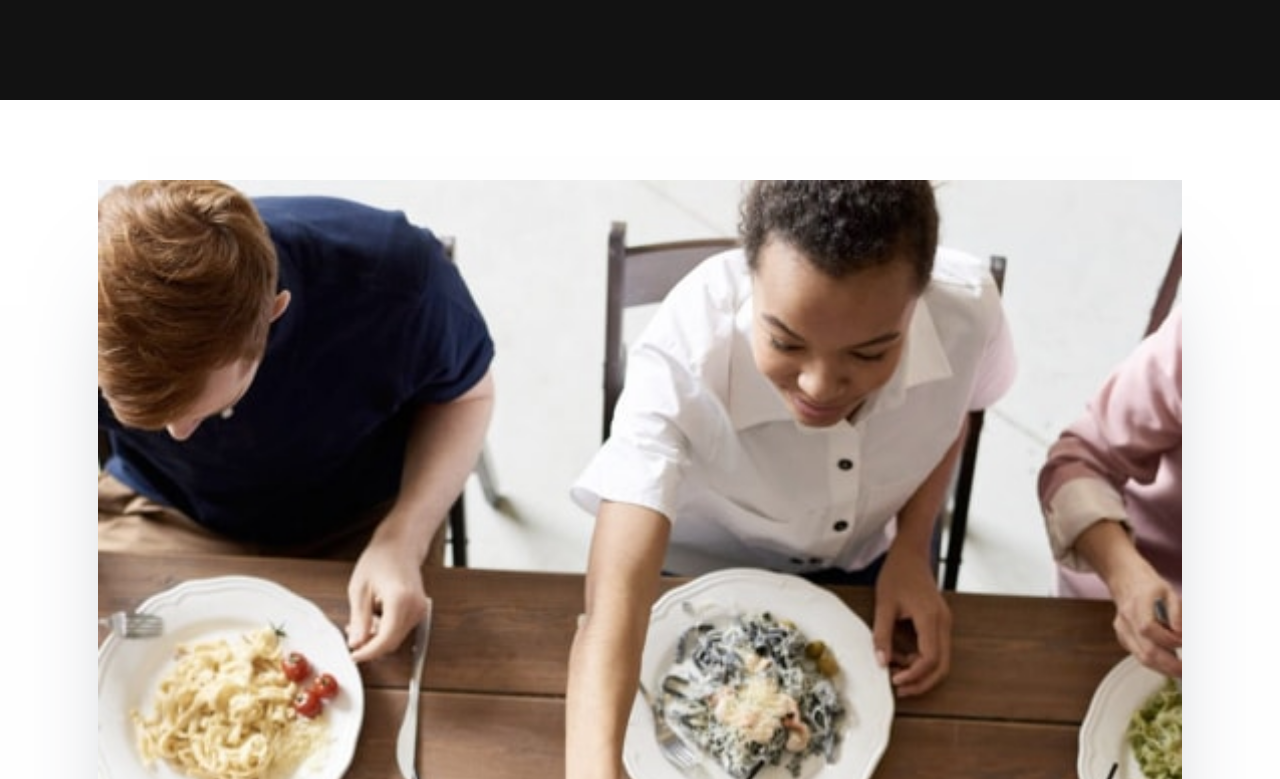
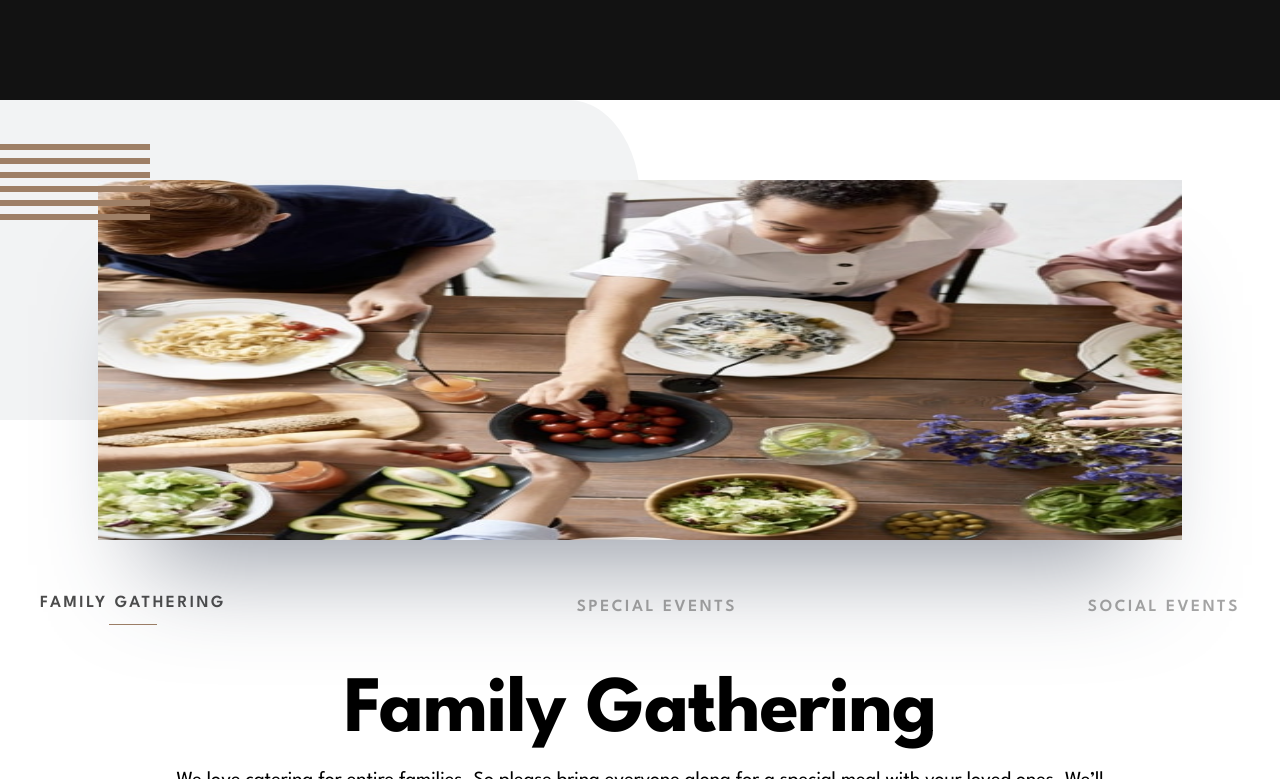
Before and after one commit to sophia-see/dine-restaurant, a Next.js app: page / in a window 1280 px wide. Shown: the part 3301-4080 px from the top of the page. Built offline with nearby package versions, Linux system fonts and the light colour scheme.

Commit message:
added patterns in events

```diff
--- a/components/events/Events.tsx
+++ b/components/events/Events.tsx
@@ -45,18 +45,41 @@ export default function Events() {
     <div
       className={`
         flex flex-col items-center
-        pt-[80px] pb-[124px] mx-6 md:mx-10
+        pt-[80px] pb-[124px] px-6 md:px-10
+        relative
       `}
     >
-      <div className='w-full md:px-[58px]'>
+      <div className='hidden md:block absolute top-0 right-1/2'>
         <Image
-          src={`/images/homepage/${currentTab.images[currSize as "mobile" | "desktop"]}`}
+          src={"/images/patterns/pattern-curve-top-right.svg"}
           sizes='100vw'
           width={0}
           height={0}
-          className='w-full h-auto shadow-[0_75px_100px_-50px_rgba(56,66,85,50%)]'
-          alt={`image representing ${currentTab.name}`}
+          alt='pattern with curved at the top right'
+          className='w-auto h-[320px]'
         />
+      </div>
+      <div className='w-full md:px-[58px]'>
+        <div className='w-full h-[400px] md:h-[360px] relative'>
+          <Image
+            src={`/images/homepage/${currentTab.images[currSize as "mobile" | "desktop"]}`}
+            sizes='100vw'
+            width={0}
+            height={0}
+            className='w-full h-full shadow-[0_75px_100px_-50px_rgba(56,66,85,50%)]'
+            alt={`image representing ${currentTab.name}`}
+          />
+          <div className='hidden md:block absolute top-[-10%] left-[-10%]'>
+            <Image
+              src={"/images/patterns/pattern-lines.svg"}
+              sizes='100vw'
+              width={0}
+              height={0}
+              className='w-auto h-auto'
+              alt='lines pattern'
+            />
+          </div>
+        </div>
       </div>
       <div
         className={`
```
